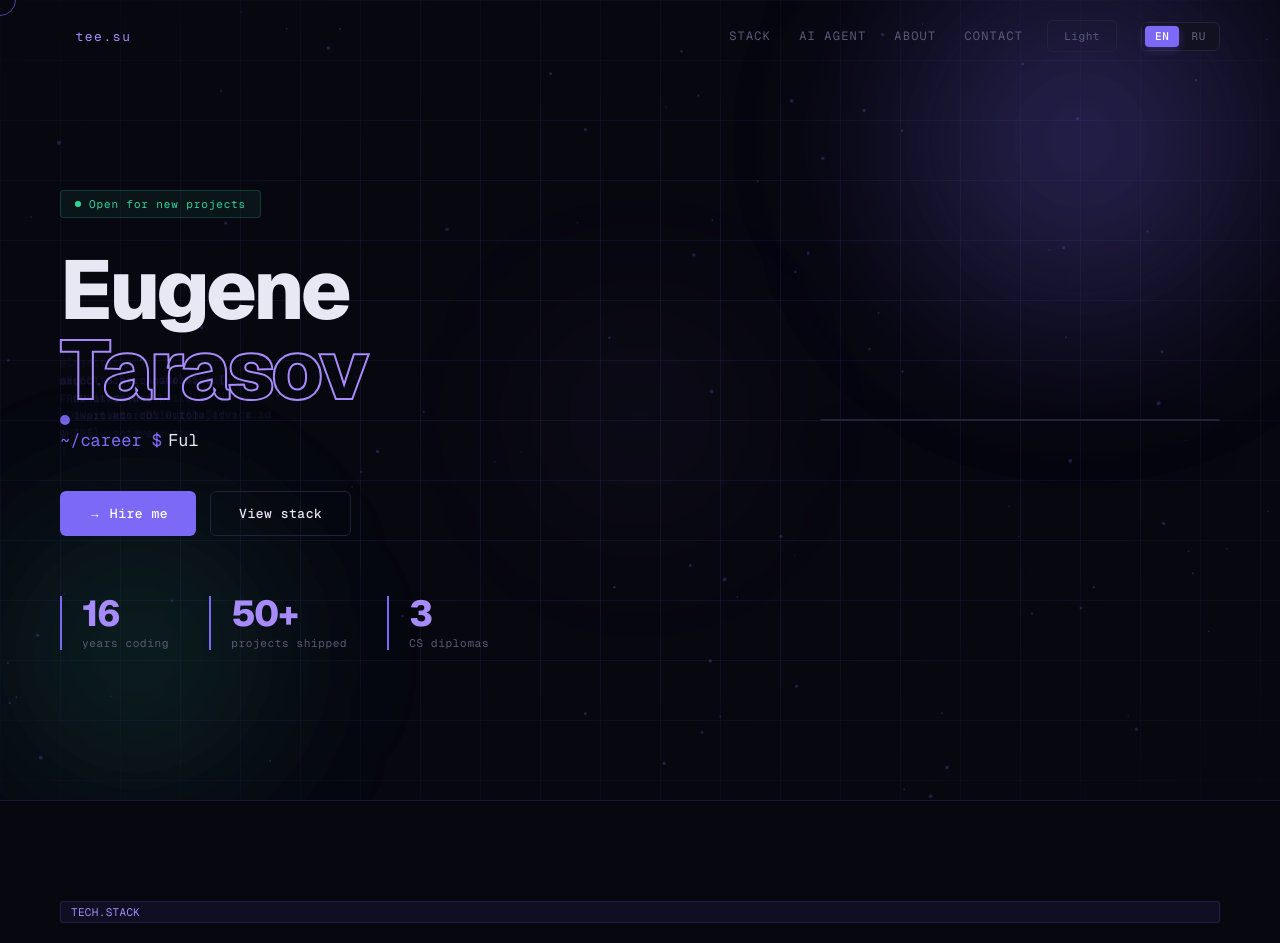
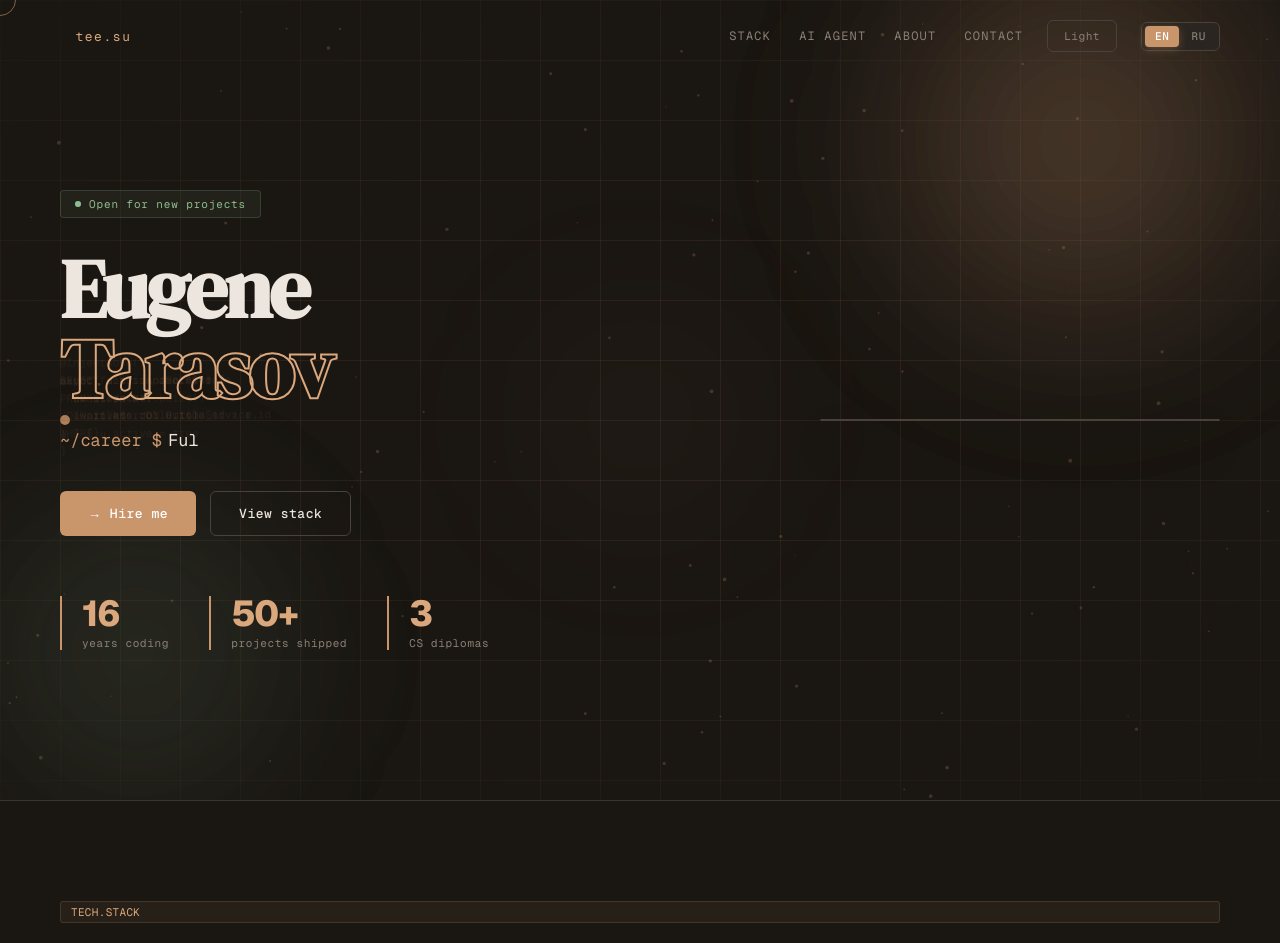
Before and after one commit to i-tee/tee-su, a Next.js app in the folder frontend/: page / in a window 1280 px wide. Shown: the top 943 px of the page. Built offline with nearby package versions, Linux system fonts and the light colour scheme; no server answers.

Commit message:
style: update color scheme and shadows across components for a cohesive design

```diff
--- a/frontend/src/app/globals.css
+++ b/frontend/src/app/globals.css
@@ -35,44 +35,52 @@ button {
 
 /* ─── Тёмная тема ─────────────────────────────── */
 [data-theme='dark'] {
-  --bg: #070710;
-  --bg2: #0c0c18;
-  --bg3: #111120;
-  --border: #1a1a2e;
-  --border2: #22223a;
+  --bg:      #1a1612;
+  --bg2:     #211d18;
+  --bg3:     #2a2520;
+  --bg4:     #332d27;
+  --border:  #3d3630;
+  --border2: #4a423a;
 
-  --accent: #7c6af7;
-  --accent2: #a78bfa;
-  --accent3: #c4b5fd;
+  --accent:  #c9956b;
+  --accent2: #daa87c;
+  --accent3: #e8c4a0;
 
-  --text: #e8e8f4;
-  --muted: #5a5a78;
-  --muted2: #8080a0;
+  --green: #8fbc8f;
+  --red:   #c97b6b;
 
-  --green: #34d399;
-  --green2: #6ee7b7;
-  --yellow: #fbbf24;
+  --text:   #ede6de;
+  --text2:  #d4ccc3;
+  --muted:  #8a8077;
+  --muted2: #a69d94;
 }
 
 /* ─── Светлая тема ────────────────────────────── */
 [data-theme='light'] {
-  --bg: #f4f4fa;
-  --bg2: #ffffff;
-  --bg3: #eeeef8;
-  --border: #d8d8ee;
-  --border2: #c8c8e4;
+  --bg:      #f5f0ea;
+  --bg2:     #efe9e2;
+  --bg3:     #e8e1d8;
+  --bg4:     #ddd5cb;
+  --border:  #d0c7bc;
+  --border2: #c4bab0;
 
-  --accent: #6c5ce7;
-  --accent2: #8b7cf8;
-  --accent3: #a78bfa;
+  --accent:  #8b6543;
+  --accent2: #7a5738;
+  --accent3: #6b4a30;
 
-  --text: #12122a;
-  --muted: #8080a8;
-  --muted2: #6060a0;
+  --green: #5a8a5a;
+  --red:   #a85a4a;
 
-  --green: #059669;
-  --green2: #10b981;
-  --yellow: #d97706;
+  --text:   #2a2420;
+  --text2:  #3d3630;
+  --muted:  #7a7068;
+  --muted2: #685e56;
+}
+
+/* ─── Заголовки — DM Serif Display ────────────── */
+h1, h2,
+.section-title {
+  font-family: var(--font-dm-serif), 'DM Serif Display', serif;
 }
 
 /* ─── Анимации появления при скролле ──────────── */
--- a/frontend/src/app/layout.tsx
+++ b/frontend/src/app/layout.tsx
@@ -1,5 +1,5 @@
 import type { Metadata } from 'next'
-import { Geist, Geist_Mono } from 'next/font/google'
+import { Geist, Geist_Mono, DM_Serif_Display } from 'next/font/google'
 import { cookies } from 'next/headers'
 import { LocaleProvider } from '@/context/LocaleContext'
 import type { Locale } from '@/locales'
@@ -13,6 +13,12 @@ const geistSans = Geist({
 const geistMono = Geist_Mono({
   variable: '--font-geist-mono',
   subsets: ['latin'],
+})
+
+const dmSerifDisplay = DM_Serif_Display({
+  variable: '--font-dm-serif',
+  subsets: ['latin'],
+  weight: '400',
 })
 
 export const metadata: Metadata = {
@@ -50,7 +56,7 @@ export default async function RootLayout({
         {/* Антифлеш скрипт — применяет тему до первого рендера */}
         <script dangerouslySetInnerHTML={{ __html: THEME_SCRIPT }} />
       </head>
-      <body className={`${geistSans.variable} ${geistMono.variable}`}>
+      <body className={`${geistSans.variable} ${geistMono.variable} ${dmSerifDisplay.variable}`}>
         {/* LocaleProvider даёт доступ к переводам через useLocale() */}
         <LocaleProvider initialLocale={initialLocale}>{children}</LocaleProvider>
       </body>
--- a/frontend/src/components/About/About.module.css
+++ b/frontend/src/components/About/About.module.css
@@ -40,7 +40,7 @@
     border-radius: 16px;
     overflow: hidden;
     border: 1px solid var(--border2);
-    box-shadow: 0 0 60px rgba(124, 106, 247, .12), 0 24px 48px rgba(0, 0, 0, .35);
+    box-shadow: 0 0 60px rgba(201, 149, 107, .12), 0 24px 48px rgba(0, 0, 0, .35);
     margin-bottom: 32px;
 }
 
@@ -157,7 +157,7 @@
     border-radius: 50%;
     background: var(--bg2);
     border: 2px solid var(--accent);
-    box-shadow: 0 0 12px rgba(124, 106, 247, .4);
+    box-shadow: 0 0 12px rgba(201, 149, 107, .4);
 }
 
 .timelineDate {
--- a/frontend/src/components/Contact/Contact.module.css
+++ b/frontend/src/components/Contact/Contact.module.css
@@ -72,7 +72,7 @@
     border-color: var(--accent);
     color: var(--accent2);
     transform: translateY(-3px);
-    box-shadow: 0 8px 24px rgba(124, 106, 247, .2);
+    box-shadow: 0 8px 24px rgba(201, 149, 107, .2);
 }
 
 .link svg {
--- a/frontend/src/components/Hero/Hero.module.css
+++ b/frontend/src/components/Hero/Hero.module.css
@@ -13,8 +13,8 @@
     position: absolute;
     inset: 0;
     background-image:
-        linear-gradient(rgba(124, 106, 247, .05) 1px, transparent 1px),
-        linear-gradient(90deg, rgba(124, 106, 247, .05) 1px, transparent 1px);
+        linear-gradient(rgba(201, 149, 107, .05) 1px, transparent 1px),
+        linear-gradient(90deg, rgba(201, 149, 107, .05) 1px, transparent 1px);
     background-size: 60px 60px;
     mask-image: radial-gradient(ellipse 90% 80% at 50% 50%, black 30%, transparent 100%);
     -webkit-mask-image: radial-gradient(ellipse 90% 80% at 50% 50%, black 30%, transparent 100%);
@@ -33,7 +33,7 @@
     right: -80px;
     width: 500px;
     height: 500px;
-    background: radial-gradient(circle, rgba(124, 106, 247, .2), transparent 70%);
+    background: radial-gradient(circle, rgba(201, 149, 107, .2), transparent 70%);
     animation: float1 12s ease-in-out infinite;
 }
 
@@ -42,7 +42,7 @@
     left: -100px;
     width: 400px;
     height: 400px;
-    background: radial-gradient(circle, rgba(52, 211, 153, .1), transparent 70%);
+    background: radial-gradient(circle, rgba(143, 188, 143, .1), transparent 70%);
     animation: float2 15s ease-in-out infinite;
 }
 
@@ -147,8 +147,8 @@
     font-family: var(--font-geist-mono), monospace;
     font-size: 11px;
     color: var(--green);
-    background: rgba(52, 211, 153, .07);
-    border: 1px solid rgba(52, 211, 153, .2);
+    background: rgba(143, 188, 143, .07);
+    border: 1px solid rgba(143, 188, 143, .2);
     padding: 6px 14px;
     border-radius: 4px;
     margin-bottom: 32px;
@@ -171,12 +171,12 @@
     0%,
     100% {
         opacity: 1;
-        box-shadow: 0 0 0 0 rgba(52, 211, 153, .4)
+        box-shadow: 0 0 0 0 rgba(143, 188, 143, .4)
     }
 
     50% {
         opacity: .5;
-        box-shadow: 0 0 0 8px rgba(52, 211, 153, 0)
+        box-shadow: 0 0 0 8px rgba(143, 188, 143, 0)
     }
 }
 
@@ -266,7 +266,7 @@
 
 .btnPrimary:hover {
     transform: translateY(-2px);
-    box-shadow: 0 8px 28px rgba(124, 106, 247, .4);
+    box-shadow: 0 8px 28px rgba(201, 149, 107, .4);
 }
 
 .btnOutline {
@@ -325,7 +325,7 @@
     border-radius: 16px;
     overflow: hidden;
     border: 1px solid var(--border2);
-    box-shadow: 0 0 60px rgba(124, 106, 247, .12), 0 24px 48px rgba(0, 0, 0, .35);
+    box-shadow: 0 0 60px rgba(201, 149, 107, .12), 0 24px 48px rgba(0, 0, 0, .35);
 }
 
 .avatar {
@@ -394,7 +394,7 @@
     right: 20px;
     z-index: 2;
     font-family: var(--font-geist-mono), monospace;
-    background: rgba(12, 12, 24, .85);
+    background: rgba(26, 22, 18, .85);
     border: 1px solid var(--border2);
     border-radius: 8px;
     padding: 12px 16px;
--- a/frontend/src/components/Hero/Hero.tsx
+++ b/frontend/src/components/Hero/Hero.tsx
@@ -107,7 +107,7 @@ function Particles({ theme }: { theme: Theme }) {
       const W = canvas!.width,
         H = canvas!.height
       ctx.clearRect(0, 0, W, H)
-      const c = theme === 'dark' ? '124,106,247' : '108,92,231'
+      const c = theme === 'dark' ? '201,149,107' : '139,101,67'
       pts.forEach((p) => {
         p.x += p.vx
         p.y += p.vy
--- a/frontend/src/components/Hero/HeroEffects.module.css
+++ b/frontend/src/components/Hero/HeroEffects.module.css
@@ -39,8 +39,8 @@
     position: absolute;
     inset: 0;
     background-image:
-        linear-gradient(rgba(124, 106, 247, .05) 1px, transparent 1px),
-        linear-gradient(90deg, rgba(124, 106, 247, .05) 1px, transparent 1px);
+        linear-gradient(rgba(201, 149, 107, .05) 1px, transparent 1px),
+        linear-gradient(90deg, rgba(201, 149, 107, .05) 1px, transparent 1px);
     background-size: 60px 60px;
     mask-image: radial-gradient(ellipse 90% 80% at 50% 50%, black 30%, transparent 100%);
     -webkit-mask-image: radial-gradient(ellipse 90% 80% at 50% 50%, black 30%, transparent 100%);
@@ -68,7 +68,7 @@
     right: -80px;
     width: 500px;
     height: 500px;
-    background: radial-gradient(circle, rgba(124, 106, 247, .2), transparent 70%);
+    background: radial-gradient(circle, rgba(201, 149, 107, .2), transparent 70%);
     animation: float1 12s ease-in-out infinite;
 }
 
@@ -77,7 +77,7 @@
     left: -100px;
     width: 400px;
     height: 400px;
-    background: radial-gradient(circle, rgba(52, 211, 153, .1), transparent 70%);
+    background: radial-gradient(circle, rgba(143, 188, 143, .1), transparent 70%);
     animation: float2 15s ease-in-out infinite;
 }
 
@@ -86,7 +86,7 @@
     left: 50%;
     width: 300px;
     height: 300px;
-    background: radial-gradient(circle, rgba(167, 139, 250, .07), transparent 70%);
+    background: radial-gradient(circle, rgba(201, 149, 107, .07), transparent 70%);
     animation: float3 10s ease-in-out infinite;
 }
 
@@ -142,7 +142,7 @@
 }
 
 .glitch::before {
-    color: #f87171;
+    color: var(--red);
     animation: glitch1 5s infinite linear;
     opacity: 0.6;
 }
--- a/frontend/src/components/Hero/HeroEffects.tsx
+++ b/frontend/src/components/Hero/HeroEffects.tsx
@@ -94,7 +94,7 @@ function Particles() {
       ctx.clearRect(0, 0, canvas.width, canvas.height)
       const dark =
         document.documentElement.getAttribute('data-theme') !== 'light'
-      const c = dark ? '124,106,247' : '108,92,231'
+      const c = dark ? '201,149,107' : '139,101,67'
 
       pts.forEach((p) => {
         p.x += p.vx
--- a/frontend/src/components/Nav/Nav.module.css
+++ b/frontend/src/components/Nav/Nav.module.css
@@ -13,14 +13,14 @@
 }
 
 .scrolled {
-    background: rgba(7, 7, 16, 0.85);
+    background: rgba(26, 22, 18, 0.85);
     border-bottom-color: var(--border);
     backdrop-filter: blur(24px);
     -webkit-backdrop-filter: blur(24px);
 }
 
 [data-theme='light'] .scrolled {
-    background: rgba(244, 244, 250, 0.88);
+    background: rgba(245, 240, 234, 0.88);
 }
 
 /* Логотип */
@@ -151,7 +151,7 @@
 .langActive {
     background: var(--accent);
     color: #fff;
-    box-shadow: 0 2px 8px rgba(124, 106, 247, 0.35);
+    box-shadow: 0 2px 8px rgba(201, 149, 107, 0.35);
 }
 
 /* Мобильная версия */
--- a/frontend/src/components/Stack/Stack.module.css
+++ b/frontend/src/components/Stack/Stack.module.css
@@ -118,15 +118,15 @@
 }
 
 .str {
-    color: var(--green2)
+    color: var(--green)
 }
 
 .val {
-    color: var(--yellow)
+    color: var(--accent2)
 }
 
 .output {
-    color: var(--green2)
+    color: var(--green)
 }
 
 .termCursor {
@@ -205,9 +205,9 @@
 .tag {
     font-family: var(--font-geist-mono), monospace;
     font-size: 11px;
-    background: rgba(124, 106, 247, .08);
+    background: rgba(201, 149, 107, .08);
     color: var(--accent2);
-    border: 1px solid rgba(124, 106, 247, .18);
+    border: 1px solid rgba(201, 149, 107, .18);
     padding: 3px 10px;
     border-radius: 3px;
     letter-spacing: 0.03em;
@@ -221,9 +221,9 @@
 }
 
 .tagGreen {
-    background: rgba(52, 211, 153, .06);
-    color: var(--green2);
-    border-color: rgba(52, 211, 153, .18);
+    background: rgba(143, 188, 143, .06);
+    color: var(--green);
+    border-color: rgba(143, 188, 143, .18);
 }
 
 .tagNew {
```
Also changed, not shown: frontend/src/components/Agent/Agent.module.css (+5 -5 lines), 1 other file (tests, documents, lock files or other folders).
